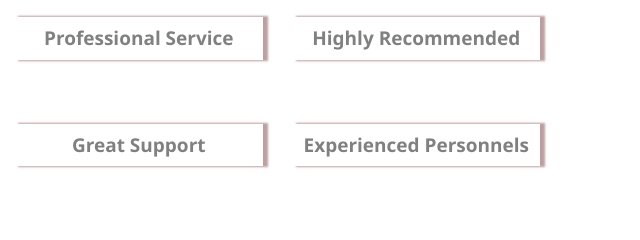
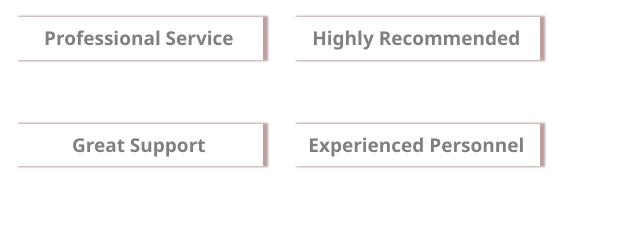
Before and after one commit to uduma-sonia/paddle-homes, a plain HTML site: page index.html in a window 1280 px wide. Shown: the part 2833-3073 px from the top of the page, 640-1280 px from the left. Drawn offline with nearby package versions, Linux system fonts and the light colour scheme; a web font is replaced by a local one.

Commit message:
second commit

```diff
--- a/index.html
+++ b/index.html
@@ -261,7 +261,7 @@
             </div>
 
             <div class="col-6">
-              <p>Experienced personnels</p>
+              <p>Experienced personnel</p>
             </div>
           </div>
         </div>
```
